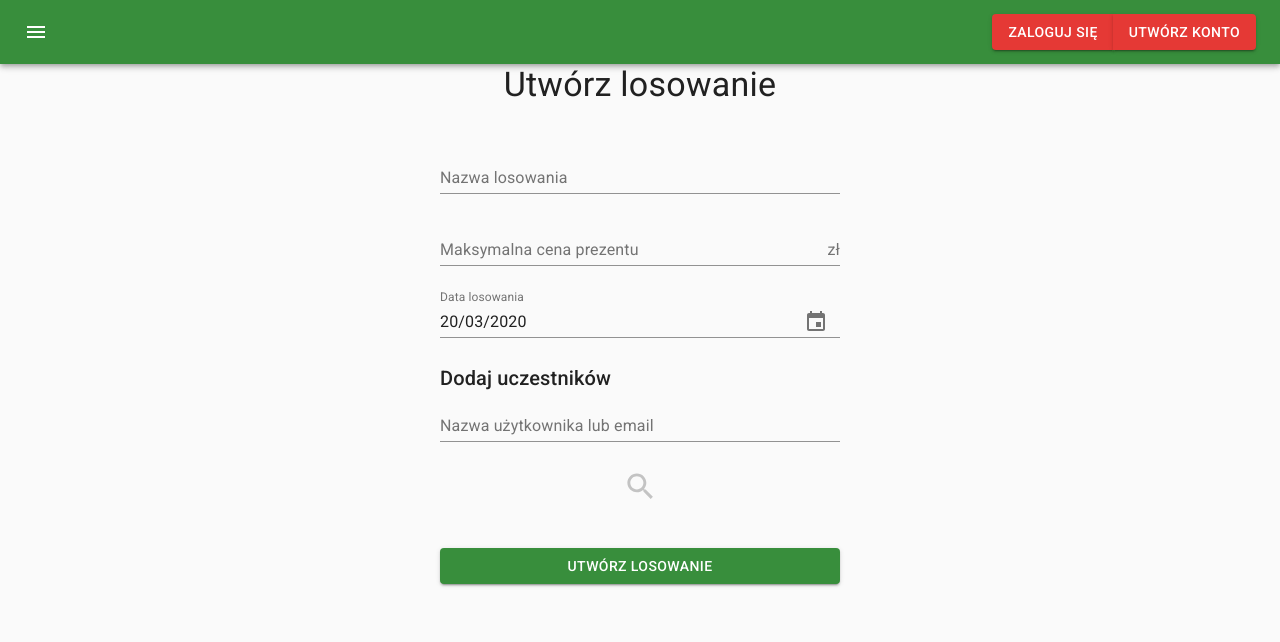
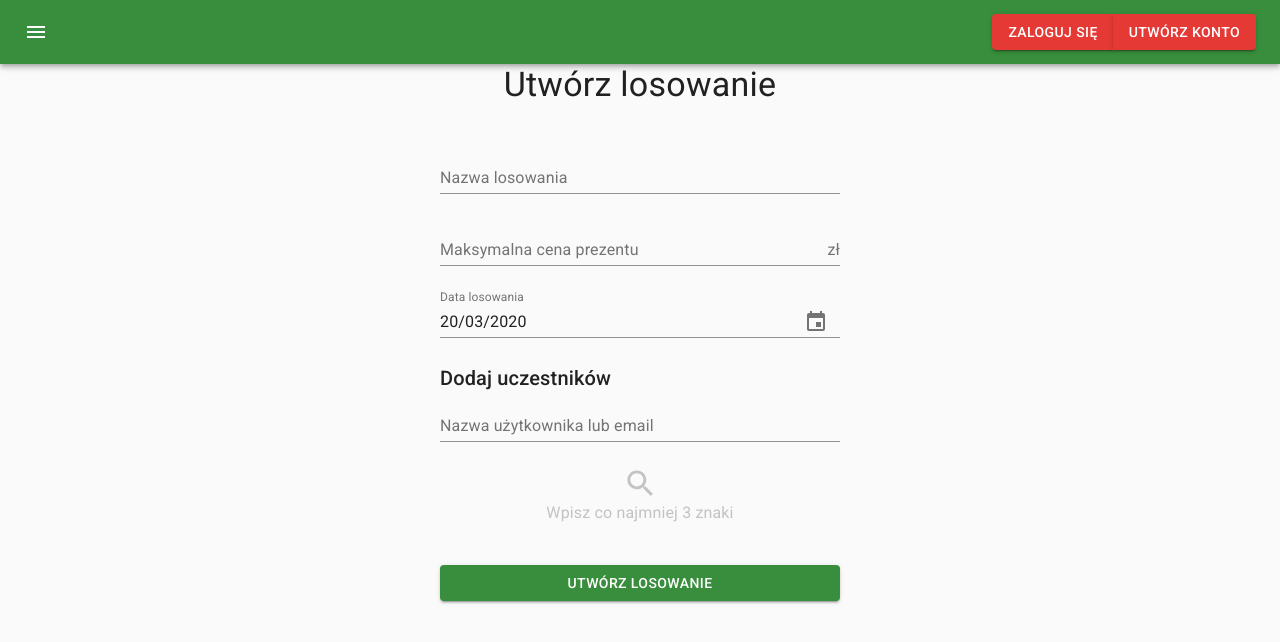
Before and after one commit to Bruinen90/gifts-front, a React (Create React App) app: page /nowe-losowanie in a window 1280 px wide. Shown: the top 642 px of the page. Built offline with nearby package versions, Linux system fonts and the light colour scheme.

Commit message:
80% done adding users to draws with custom search

```diff
--- a/src/components/FindUser/FindUser.tsx
+++ b/src/components/FindUser/FindUser.tsx
@@ -1,31 +1,122 @@
 import React, { useState, useEffect } from 'react';
-import { useDispatch } from 'react-redux';
+import axios from 'axios';
+
+// Styles
+import * as Styled from './stylesFindUser';
 
 // MUI
-import { Box, TextField, Typography } from '@material-ui/core';
+import { CircularProgress, TextField, Typography } from '@material-ui/core';
 
 // Icons
 import { Search } from '@material-ui/icons';
 
-const FindUser = () => {
-	const dispatch = useDispatch();
+// Types
+import { User, SearchState, UsersListType } from '../../interfaces/interfaces';
+import UsersList from '../UsersList/UsersList';
+
+interface FindUserProps {
+	handleAddUserToDraw: (user: User) => void;
+	removedFromResults: User[];
+}
+
+const FindUser = ({
+	handleAddUserToDraw,
+	removedFromResults,
+}: FindUserProps) => {
 	const [searchPhrase, setSearchPhrase] = useState('');
+	const [searchResults, setSearchResults] = useState<UsersListType>([]);
+	const [searchState, setSearchState] = useState<SearchState>('too-short');
+	const [searchBoxOutput, setSearchBoxOutput] = useState<any>();
 
 	let typingTimeout: number;
-	const onStopTyping = () => {
-		if (searchPhrase.length > 0) {
-			console.log('looking for...', searchPhrase);
+	const onStopTyping = async () => {
+		if (searchPhrase.length < 3) {
+			setSearchState('too-short');
+		} else {
+			setSearchState('loading');
+			const graphqlQuery = {
+				query: `
+                    {findUser(searchPhrase: "${searchPhrase}") { _id username email }}
+                `,
+			};
+			try {
+				const response = await axios.post('graphql', graphqlQuery);
+				const foundUsers = response.data.data.findUser;
+				if (foundUsers.length > 0) {
+					setSearchResults(foundUsers);
+					setSearchState('display-results');
+				} else {
+					setSearchState('no-results');
+				}
+			} catch (err) {
+				console.log(err.response.data.errors[0]);
+				setSearchState('error');
+			}
 		}
 	};
 	useEffect(() => {
+		if (searchResults.length === 0) {
+			setSearchState('no-results');
+		}
+	}, [searchResults]);
+
+	useEffect(() => {
 		window.clearTimeout(typingTimeout);
-		typingTimeout = window.setTimeout(onStopTyping, 1000);
+		typingTimeout = window.setTimeout(onStopTyping, 700);
 		return () => window.clearTimeout(typingTimeout);
 	}, [searchPhrase]);
 
 	const handleInputChange = (event: React.ChangeEvent<HTMLInputElement>) => {
 		setSearchPhrase(event.target.value);
 	};
+
+	useEffect(() => {
+		setSearchResults((prev: UsersListType) =>
+			prev.filter(
+				user =>
+					!removedFromResults.some(
+						removedUser => removedUser._id === user._id
+					)
+			)
+		);
+	}, [removedFromResults]);
+
+	useEffect(() => {
+		console.log('search state changed');
+		switch (searchState) {
+			case 'error':
+				setSearchBoxOutput(
+					<Typography>
+						Wystąpił błąd, poczekaj chwilę i spróbuj ponownie
+					</Typography>
+				);
+				break;
+			case 'too-short':
+				setSearchBoxOutput(
+					<>
+						<Search fontSize="large" />
+						<Typography>Wpisz co najmniej 3 znaki</Typography>
+					</>
+				);
+				break;
+			case 'loading':
+				setSearchBoxOutput(<CircularProgress />);
+				break;
+			case 'no-results':
+				setSearchBoxOutput(
+					<Typography>Nie znaleziono żadnego użytkownika</Typography>
+				);
+				break;
+			case 'display-results':
+				setSearchBoxOutput(
+					<UsersList
+						usersList={searchResults}
+						handleUserClicked={handleAddUserToDraw}
+						listType="addingUsers"
+					/>
+				);
+		}
+	}, [handleAddUserToDraw, searchResults, searchState]);
 	return (
 		<>
 			<Typography
@@ -40,15 +131,10 @@ const FindUser = () => {
 				onChange={handleInputChange}
 				value={searchPhrase}
 			/>
-			<Box
-				width="100%"
-				minHeight="90px"
-				display="flex"
-				justifyContent="center"
-				alignItems="center"
-			>
-				<Search fontSize="large" opacity={0.25} />
-			</Box>
+			{/* Search results box */}
+			<Styled.SearchResultsBox searchState={searchState}>
+				{searchBoxOutput}
+			</Styled.SearchResultsBox>
 		</>
 	);
 };
--- /dev/null
+++ b/src/components/FindUser/stylesFindUser.tsx
@@ -0,0 +1,26 @@
+import React from 'react';
+import { styled, Theme } from '@material-ui/core/styles';
+import { Box, BoxProps } from '@material-ui/core';
+
+// Types
+import {
+	SearchResultsBoxProps,
+	SearchState,
+} from '../../interfaces/interfaces';
+
+export const SearchResultsBox = styled(
+	({
+		searchState,
+		...other
+	}: SearchResultsBoxProps & Omit<BoxProps, keyof SearchResultsBoxProps>) => (
+		<Box {...other} />
+	)
+)(({ theme, searchState }: { theme: Theme; searchState: SearchState }) => ({
+	display: 'flex',
+	justifyContent: 'center',
+	alignItems: 'center',
+	flexDirection: 'column',
+	opacity: searchState === 'too-short' ? 0.25 : 1,
+	padding: theme.spacing(3, 0),
+	minHeight: 90,
+}));
--- a/src/components/NavigationDrawer/stylesNavigationDrawer.tsx
+++ /dev/null
@@ -1,3 +0,0 @@
-import { styled } from '@material-ui/core/styles';
-
-import { Container, Drawer } from '@material-ui/core';
--- /dev/null
+++ b/src/components/UsersList/UsersList.tsx
@@ -0,0 +1,54 @@
+import React, { useEffect } from 'react';
+
+// MUI
+import {
+	ListItemText,
+	ListItemSecondaryAction,
+	Divider,
+	ListItem,
+} from '@material-ui/core';
+
+// Icons
+import { PersonAdd, PersonAddDisabled } from '@material-ui/icons';
+
+// Types
+import { UsersListType, User } from '../../interfaces/interfaces';
+
+// Styles
+import * as Styled from './stylesUsersList';
+
+interface UserSearchResultsProps {
+	usersList: UsersListType;
+	listType: 'addingUsers' | 'removingUsers';
+	handleUserClicked: (user: User) => void;
+}
+
+const UsersList = ({
+	usersList,
+	handleUserClicked,
+	listType,
+}: UserSearchResultsProps) => (
+	<Styled.UsersList dense={true} style={{ width: '100%' }} disablePadding>
+		{usersList.length > 0 && <Divider />}
+		{(usersList as User[]).map((user: User) => (
+			<React.Fragment key={user._id}>
+				<ListItem button onClick={() => handleUserClicked(user)}>
+					<ListItemText
+						primary={user.username}
+						secondary={user.email}
+					/>
+					<ListItemSecondaryAction>
+						{listType === 'addingUsers' ? (
+							<PersonAdd />
+						) : (
+							<PersonAddDisabled />
+						)}
+					</ListItemSecondaryAction>
+				</ListItem>
+				<Divider />
+			</React.Fragment>
+		))}
+	</Styled.UsersList>
+);
+
+export default UsersList;
--- /dev/null
+++ b/src/components/UsersList/stylesUsersList.tsx
@@ -0,0 +1,23 @@
+import { styled } from '@material-ui/core/styles';
+import { List } from '@material-ui/core';
+
+export const UsersList = styled(List)(({ theme }) => ({
+	'& li': {
+		'&:hover': {
+			background: theme.palette.primary.main,
+			color: theme.palette.primary.contrastText,
+
+			'& .MuiListItemText-secondary': {
+				color: theme.palette.primary.contrastText,
+				opacity: 0.8,
+			},
+			'& .MuiListItemSecondaryAction-root': {
+				color: theme.palette.primary.contrastText,
+			},
+		},
+		'& .MuiListItemSecondaryAction-root': {
+			color: theme.palette.primary.light,
+			pointerEvents: 'none',
+		},
+	},
+}));
--- a/src/pages/CreateDraw/CreateDraw.tsx
+++ b/src/pages/CreateDraw/CreateDraw.tsx
@@ -1,4 +1,4 @@
-import React, { useEffect } from 'react';
+import React, { useEffect, useState } from 'react';
 import { useDispatch, useSelector } from 'react-redux';
 import { useForm } from 'react-hook-form';
 
@@ -25,10 +25,16 @@ import DateFnsUtils from '@date-io/date-fns';
 import plLocale from 'date-fns/locale/pl';
 
 // Types
-import { DrawInterface, StateInterface } from '../../interfaces/interfaces';
+import {
+	DrawInterface,
+	StateInterface,
+	UsersListType,
+	User,
+} from '../../interfaces/interfaces';
 
 // Components
 import FindUser from '../../components/FindUser/FindUser';
+import UsersList from '../../components/UsersList/UsersList';
 
 // Default row date calculation
 const TOMMOROW = new Date();
@@ -38,6 +44,21 @@ const CreateDraw = () => {
 	const dispatch = useDispatch();
 	const userId = useSelector((state: StateInterface) => state.userId);
 	const theme = useTheme();
+
+	const [participants, setParticipants] = useState<UsersListType>([]);
+
+	const handleAddParticipant = (participant: User) => {
+		setParticipants((prev: UsersListType) => [...prev, participant]);
+	};
+
+	const handleRemoveParticipant = (removedParticipant: User) => {
+		setParticipants((prev: UsersListType) =>
+			prev.filter(
+				participant => participant._id !== removedParticipant._id
+			)
+		);
+	};
+
 	// Validation
 	const {
 		handleSubmit,
@@ -152,7 +173,22 @@ const CreateDraw = () => {
 						minDate={TOMMOROW}
 					/>
 				</MuiPickersUtilsProvider>
-				<FindUser />
+				<FindUser
+					handleAddUserToDraw={handleAddParticipant}
+					removedFromResults={participants}
+				/>
+				{participants.length > 0 && (
+					<>
+						<Typography variant="h6" component="h6">
+							Lista uczestników
+						</Typography>
+						<UsersList
+							listType="removingUsers"
+							usersList={participants}
+							handleUserClicked={handleRemoveParticipant}
+						/>
+					</>
+				)}
 				<Button
 					type="submit"
 					color="primary"
```
Also changed, not shown: src/interfaces/interfaces.tsx (+19 -2 lines).
